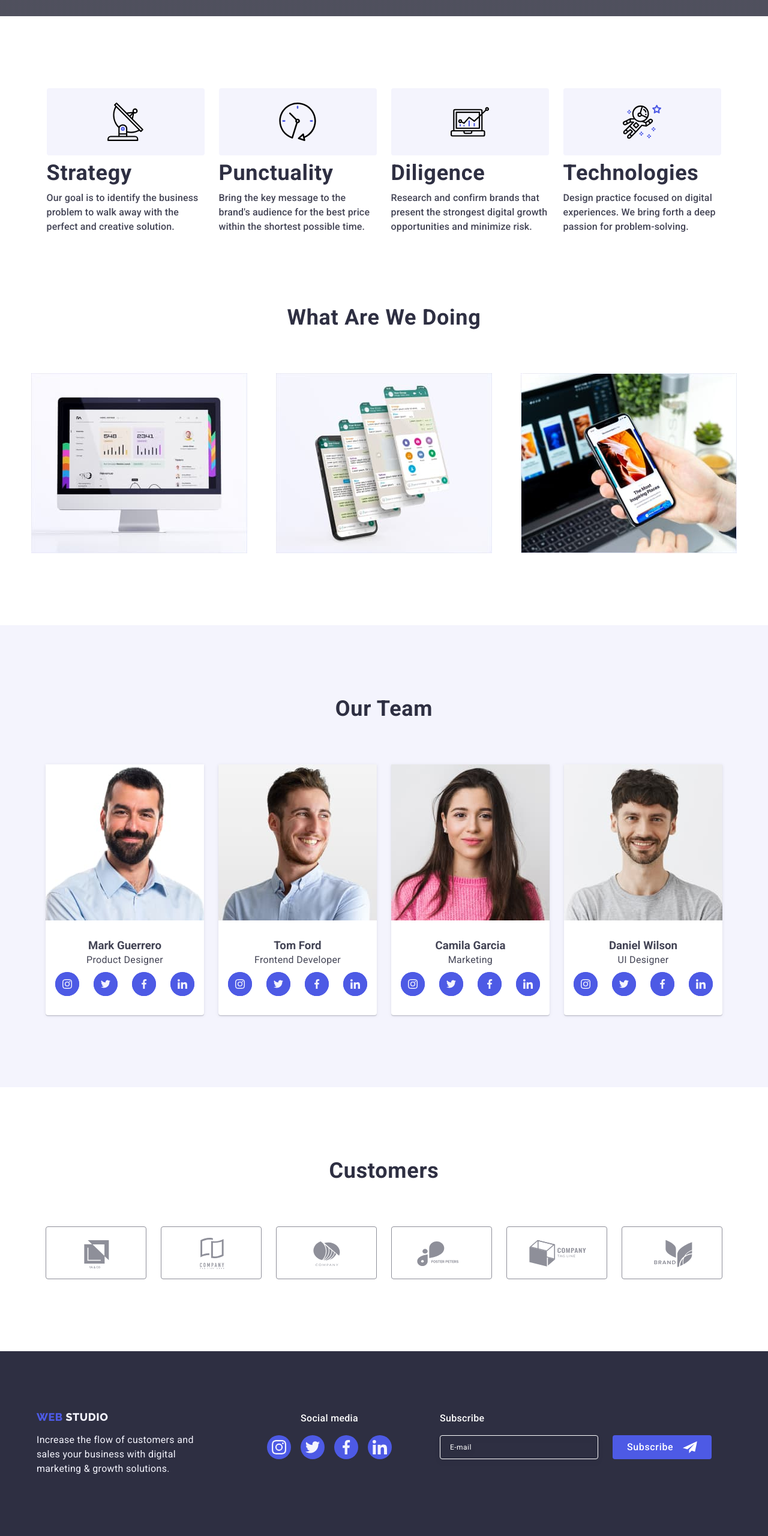
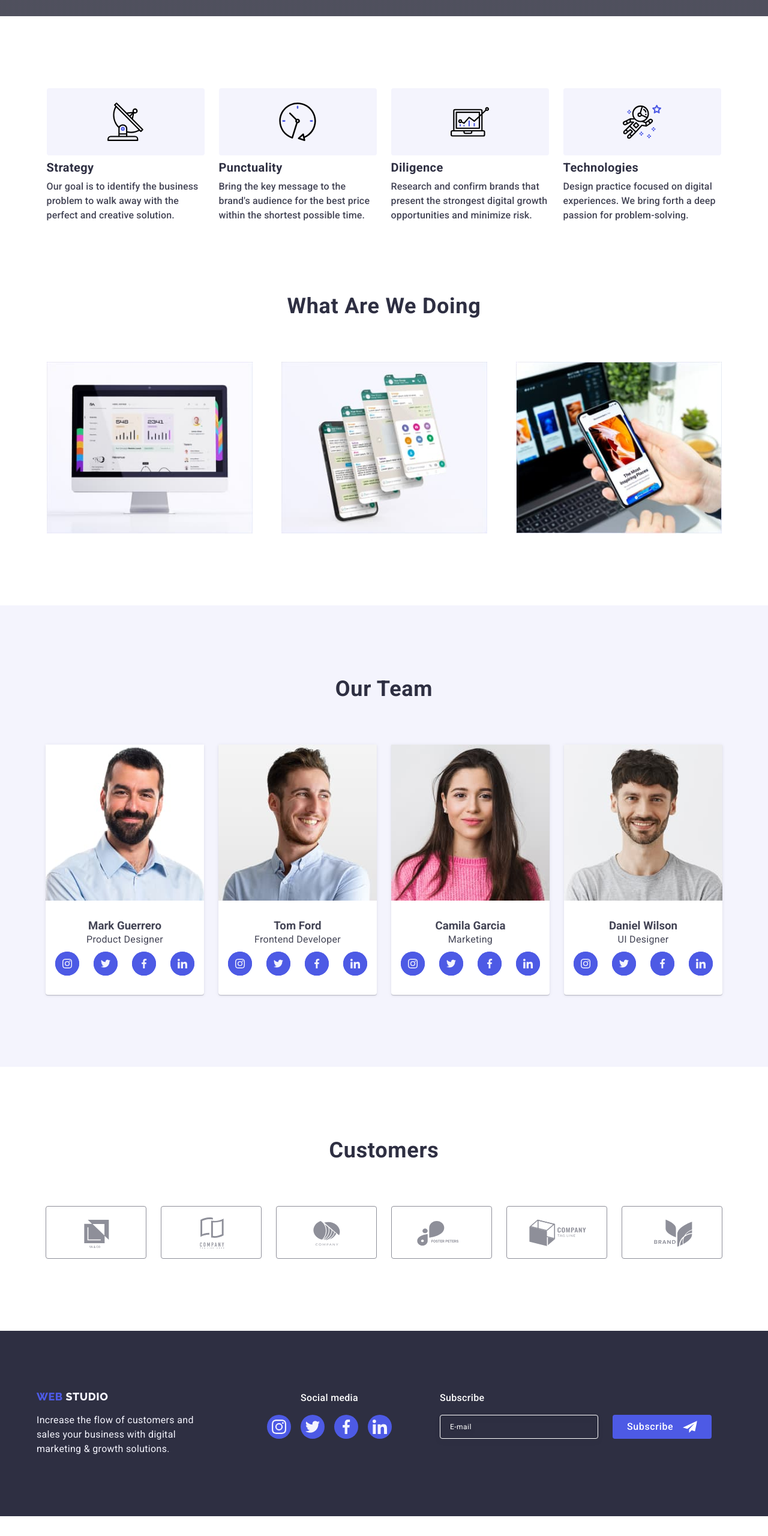
Before and after one commit to elias-291356/Web-Studio, a plain HTML site: page index.html in a window 1280 px wide. Shown: the part 646-3206 px from the top of the page at 60% size. After the commit the page ends 3173 px from the top, so only its background shows below. Drawn offline with nearby package versions, Linux system fonts and the light colour scheme; grey boxes are pictures that could not be loaded.

Commit message:
исправил последние замечания

```diff
--- a/css/laptop.css
+++ b/css/laptop.css
@@ -100,6 +100,10 @@
     gap: 72px 24px;
   }
 
+  .title {
+    font-size: 20px;
+  }
+
   .subtitle {
 
     max-width: 263px;
@@ -166,15 +170,12 @@
   .footer-content {
 
     min-width: 1158px;
-    column-gap: 0px;
+
     padding-right: 0px;
     padding-left: 0px;
 
   }
 
-  .portfolio-footer {
-    column-gap: 0px;
-  }
 
   .sosial-media {
     margin-right: 80px;
--- a/css/style.css
+++ b/css/style.css
@@ -78,6 +78,8 @@
        /* чистка нижнего отступа в картинках */
        .img-clean {
            display: block;
+           height: auto;
+           width: 100%;
        }
 
        /* скрытие заголовка  */
--- a/css/tablet.css
+++ b/css/tablet.css
@@ -209,10 +209,16 @@
 
     width: 635px;
     row-gap: 72px;
-    column-gap: 24px;
 
 
 
+
+  }
+
+
+
+  .footer-wrap-text {
+    margin-right: 24px;
   }
 
 
```
